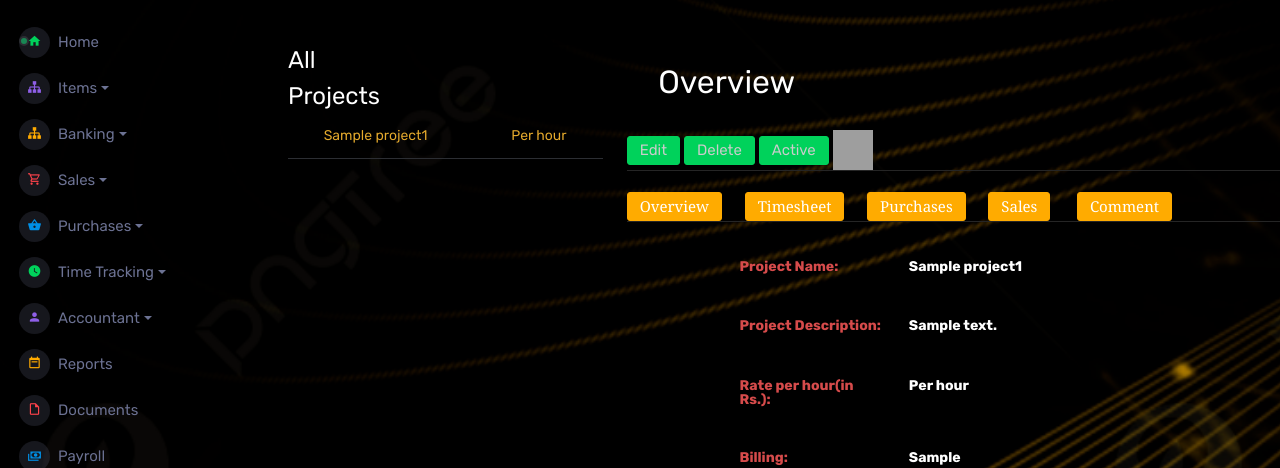
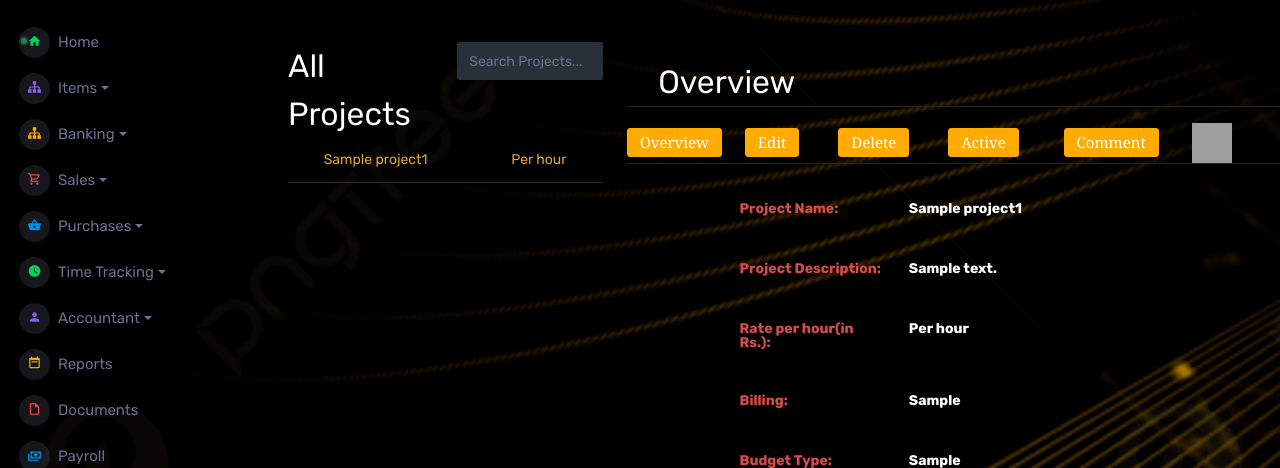
Before and after one commit to noelfrancis12/zohoproj, a Django app: page /overview/1/ in a window 1280 px wide. Shown: the part 70-538 px from the top of the page. Run offline with Django 4.2, Linux system fonts and the light colour scheme; a user stored in the database is signed in; tables that the repository leaves empty hold one stand-in row (values such as "Sample post"); parts of the project's set-up code (start-up, migrations or seed data) failed here and were passed over; some libraries are stand-ins or nearby versions; grey boxes are pictures that could not be loaded.

Commit message:
xxx commit

```diff
--- a/templates/overview.html
+++ b/templates/overview.html
@@ -20,10 +20,13 @@
             <div class="col-sm-12 col-md-4 col-lg-4">
                 <div class="row">
 
-                    <div class="col-md-2"><a class="text-white" style="font-size: 1.5rem;">All Projects</a>
+                    <div class="col-md-6"><a class="text-white" style="font-size: 2rem;">All Projects</a>
 
 
                     </div>
+                    <div class="col-md-6 ">
+                        <input type="text" id="vendorSearchInput" class="form-control" placeholder="Search Projects..." >
+                      </div>
                     <div class="col-md-2 form-inline" style="margin-left: 9rem;margin-top: -2rem;">
 
                     </div>
@@ -39,7 +42,7 @@
                                   <tr id="over">
                                     <td><i class="fa-sharp fa-light fa-circle"></i>&nbsp;&nbsp;&nbsp;&nbsp;&nbsp;&nbsp<a id="aover" href="{% url 'overview' v.id %}" style="color: rgb(230, 171, 45);">{{v.name}}</a></td>
                                     <td><i class="fa-sharp fa-light fa-circle"></i>&nbsp;&nbsp;&nbsp;&nbsp;&nbsp;&nbsp<a id="aover" href="#" style="color: rgb(230, 171, 45);">{% if v.billing == "Fixed cost for project" or v.billing == "Based on project hours" %}
-                                        {{v.rateperhour}} {{v.taskrph}}
+                                        {{v.rateperhour}}
                                       {% else %}
                                         Per hour
                                       {% endif %}</a></td>
@@ -55,59 +58,48 @@
                 <div class="row">
                     <div class="col-sm-12 col-md-8 col-lg-8 mt-3">
                         <a class="text-white" style="font-size: 2rem;"><i class="fa-sharp fa-regular fa-circle-dot"></i>&nbsp;&nbsp;&nbsp;&nbsp;Overview</a>
-                    </div> {% for v in proj %}
-                    <div class="col-sm-12 col-md-3 col-lg-5  mt-4">
-
-                        <a style="color: #ccc;" class="btn btn-success mr-2" href="{% url 'editproj' v.id %}"></i>Edit</a>
-                        <a style="color: #ccc;" class="btn btn-success mr-2" href="{% url 'delproj' v.id %}"></i>Delete</a>
-
-                        {% if project.active %}
-                        <a style="color: #ccc;" class="toggleButton btn btn-success mr-2" href="#" >Active</a>
-{% else %}
-<a style="color: #ccc;" class="toggleButton btn btn-success mr-2" href="#" >Inactive</a>
-{% endif %}
-                            <label for="file-input">
-                              <img src="https://cdn-icons-png.flaticon.com/128/9329/9329892.png" style="height: 40px;width: 40px;"/>
-                            </label>
-
-                            <input id="file-input" type="file" style="display: none;" />
-
-                        <!-- <a style="color: #ccc;background-color: rgb(46, 46, 46);" class="btn  mr-2" href="" ></i><i class="fa-solid fa-paperclip"></i></a>
-                        <a style="color: #ccc;background-color: rgb(46, 46, 46);" class="btn  mr-2" href=""></i><i class="fa-sharp fa-solid fa-xmark"></i></a> -->
                     </div>
-
-                    {% endfor %}
                 </div>
                 <span class="input-group mb-1 pt-3" style="border-bottom: 1px solid rgb(37, 37, 37);border-top: 1px solid rgb(37, 37, 37);">
                     <div id="over" class="toggle1"
                       style="color: rgb(230, 171, 45);font-family: Cambria, Cochin, Georgia, Times, 'Times New Roman', serif;font-size:22px;">
                       <button onclick="fieldset1_function()"   class="btn btn-warning">Overview</button> </div>&nbsp;&nbsp;&nbsp;&nbsp;&nbsp;&nbsp;
-
+                      {% for v in proj %}
                     <div id="over"  class="toggle2"
                       style="color: rgb(230, 171, 45);font-family: Cambria, Cochin, Georgia, Times, 'Times New Roman', serif;font-size:22px;">
-                      <button onclick="fieldset2_function()" class="btn btn-warning">Timesheet</button></div>&nbsp;&nbsp;&nbsp;&nbsp;&nbsp;&nbsp;
-
+                      <a style="font-family: Cambria, Cochin, Georgia, Times, 'Times New Roman', serif;" class="btn btn-warning mr-2" href="{% url 'editproj' v.id %}"></i>Edit</a>  &nbsp;&nbsp;&nbsp;&nbsp;&nbsp;&nbsp;
+                    </div>
                     <div id="over" class="toggle4"
                       style="color: rgb(230, 171, 45);;font-family: Cambria, Cochin, Georgia, Times, 'Times New Roman', serif;font-size:22px;">
-                      <button onclick="fieldset3_function()" class="btn btn-warning">
-                      Purchases</button></div>
-                    &nbsp;&nbsp;&nbsp;&nbsp;&nbsp;&nbsp;
+                      <a style="font-family: Cambria, Cochin, Georgia, Times, 'Times New Roman', serif;" class="btn btn-warning mr-2" href="{% url 'delproj' v.id %}"></i>Delete</a>
+                    &nbsp;&nbsp;&nbsp;&nbsp;&nbsp;&nbsp;</div>
+
                     <div id="over" class="toggle6"
                       style="color: rgb(230, 171, 45);;font-family: Cambria, Cochin, Georgia, Times, 'Times New Roman', serif;font-size:22px;">
-                      <button onclick="fieldset5_function()" class="btn btn-warning">
-
-                      Sales</button></div>
+                      {% if project.active %}
+                      <a style="font-family: Cambria, Cochin, Georgia, Times, 'Times New Roman', serif;" class="toggleButton btn btn-warning mr-2" href="#" >Active</a>
+{% else %}
+<a style="font-family: Cambria, Cochin, Georgia, Times, 'Times New Roman', serif;" class="toggleButton btn btn-warning mr-2" href="#" >Inactive</a>
+{% endif %}
                     &nbsp;&nbsp;&nbsp; &nbsp;&nbsp;&nbsp;
-
+                    {% endfor %}</div>
                     <div id="over"
                       style="color: rgb(230, 171, 45);;font-family: Cambria, Cochin, Georgia, Times, 'Times New Roman', serif;font-size:22px;">
                       <!-- <button class="btn btn-warning">
 
                       Delete</button> -->
                       {% for v in proj %}
-                      <a href="{% url 'comment' v.id  %}" class="btn btn-warning">Comment</a>
+                      <a href="{% url 'comment' v.id  %}" class="btn btn-warning">Comment</a>&nbsp;&nbsp;&nbsp;&nbsp;&nbsp;&nbsp;
                     </div>
                     {% endfor %}
+                    <div id="over" class="toggle4"
+                    style="color: rgb(230, 171, 45);;font-family: Cambria, Cochin, Georgia, Times, 'Times New Roman', serif;font-size:22px;">
+                    <label for="file-input">
+                        <img src="https://cdn-icons-png.flaticon.com/128/9329/9329892.png" style="height: 40px;width: 40px;"/>
+                      </label>
+                      <input id="file-input" type="file" style="display: none;" />
+
+                  &nbsp;&nbsp;&nbsp;&nbsp;&nbsp;&nbsp;</div>
                   </span>
 
                   <fieldset1 id="overview" class="Overview" >
@@ -436,6 +428,27 @@
         </div>
     </div>
 </div>
+
+
+<script>
+    const searchInput = document.getElementById("vendorSearchInput");
+    const table = document.getElementById("myTable");
+    const tableRows = table.getElementsByTagName("tr");
+
+    searchInput.addEventListener("keyup", function () {
+      const searchTerm = searchInput.value.toLowerCase();
+
+      for (let i = 0; i < tableRows.length; i++) {
+        const rowText = tableRows[i].textContent.toLowerCase();
+        if (rowText.includes(searchTerm)) {
+          tableRows[i].style.display = "";
+        } else {
+          tableRows[i].style.display = "none";
+        }
+      }
+    });
+  </script>
+
 <script>
     // Add event listener to the "Mark as active" button
     const markActiveButton = document.querySelector('#toggleButton');
--- a/templates/proj.html
+++ b/templates/proj.html
@@ -47,6 +47,9 @@
     .modal-buttons {
       text-align: right;
       margin-top: 20px;
+    }
+    .form-control{
+        background-color: black transparent;
     }
 </style>
 <!-- <section > -->
```
Also changed, not shown: templates/comment.html (+17 -24 lines), templates/projlist.html (+18 -8 lines).
